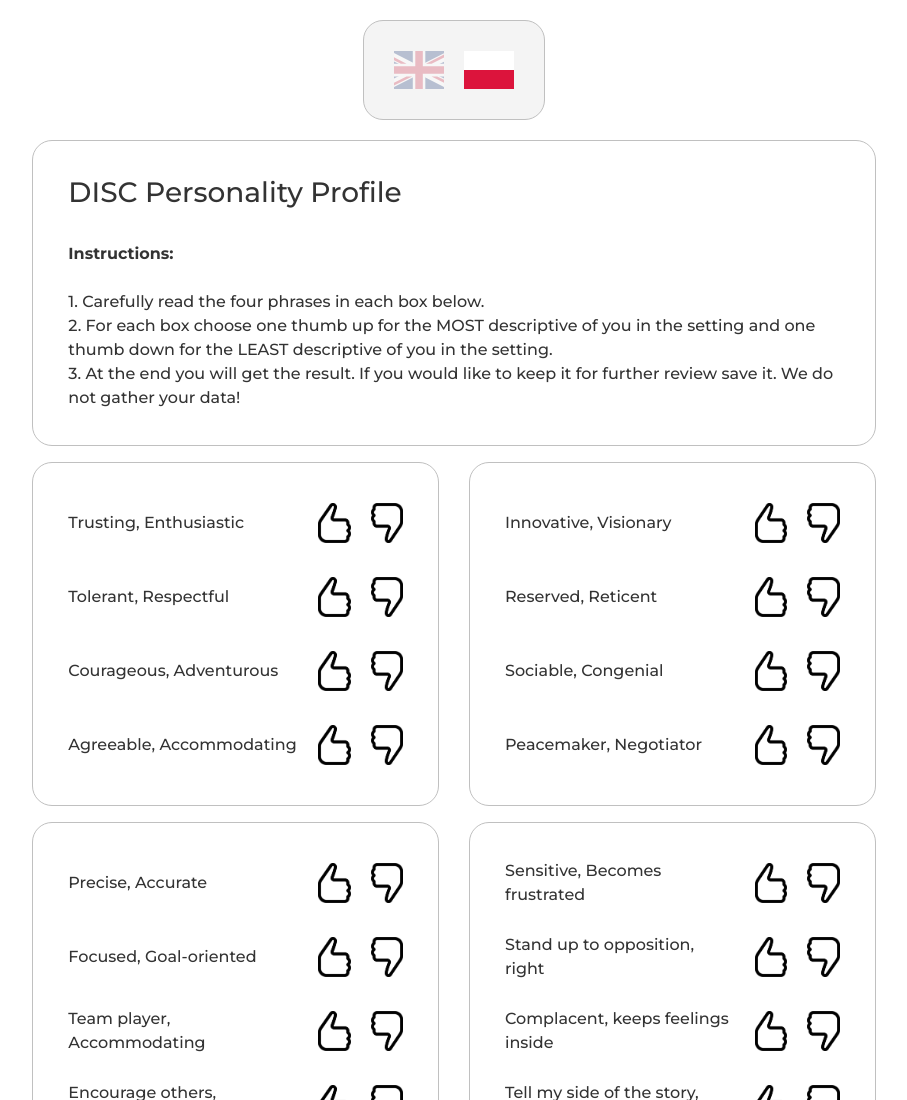
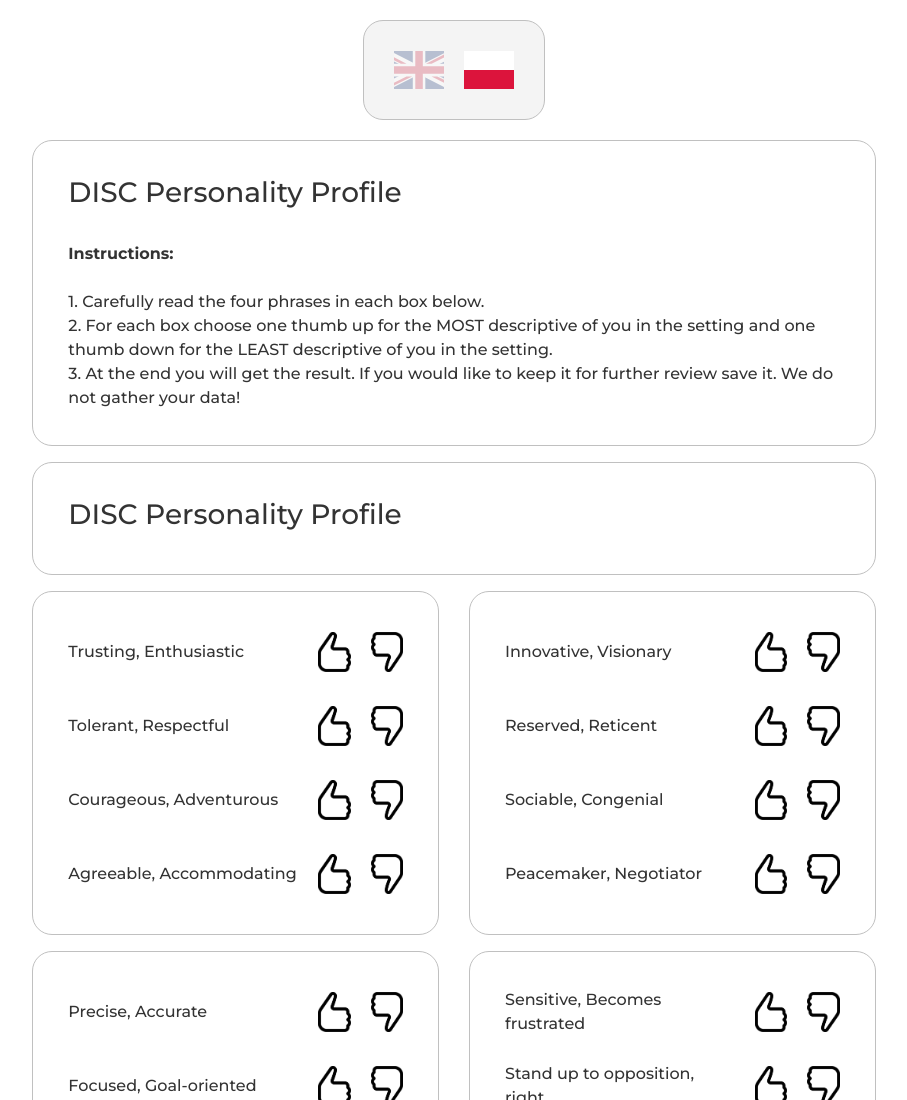
Before and after one commit to test-disc/test, a plain HTML site: page index.html in a window 1280 px wide. Shown: the top 1100 px of the page, without its empty margins (186-1093 px from the left). Drawn offline with nearby package versions, Linux system fonts and the light colour scheme.

Commit message:
added another box

```diff
--- a/index.html
+++ b/index.html
@@ -52,6 +52,19 @@
                             </div>
                         </div>
                     </div>
+
+                    <div class="instructions-container col-lg-8 form-group col-md-12">
+                        <div class="row justify-content-md-center">
+                            <div class="col-10 col-lg-12">
+                                <div class="instructions-box">
+                                    <h3>
+                                        <div class="instructions-text language-text" id="test_title">Jestem osobą, która:</div>
+                                    </h3>
+                                </div>
+                            </div>
+                        </div>
+                    </div>
+
                     <div class="test-box .col-xl-6 col-lg-8 col-md-12">
                         <div class="question-box-row row justify-content-md-center">
                             <div class="col-lg-6 col-md-10 col-10 form-group box0">
```
